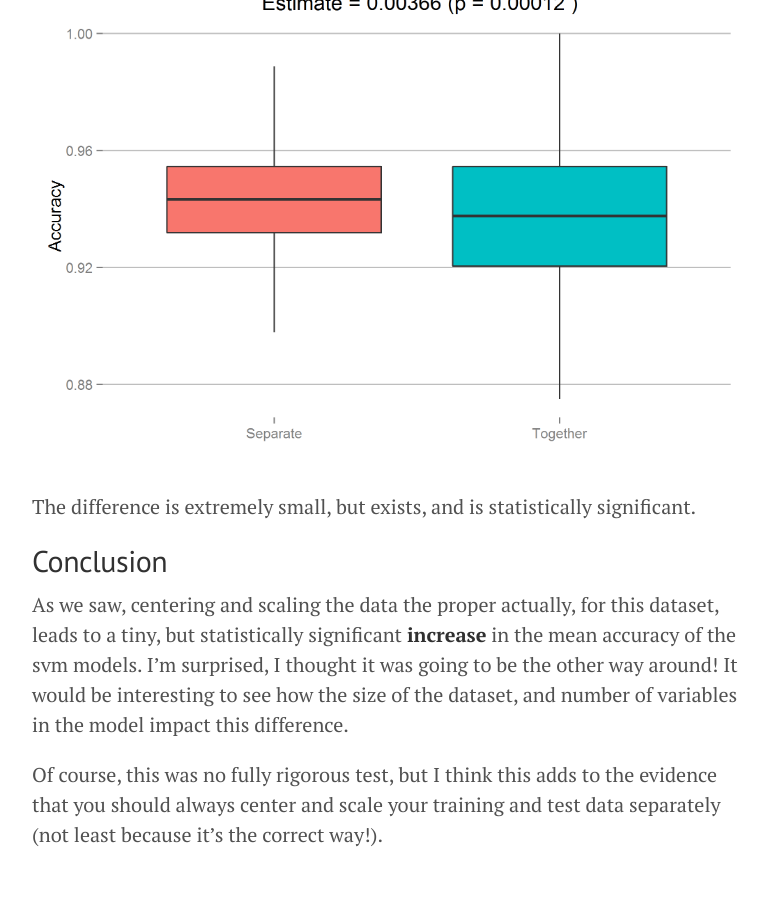
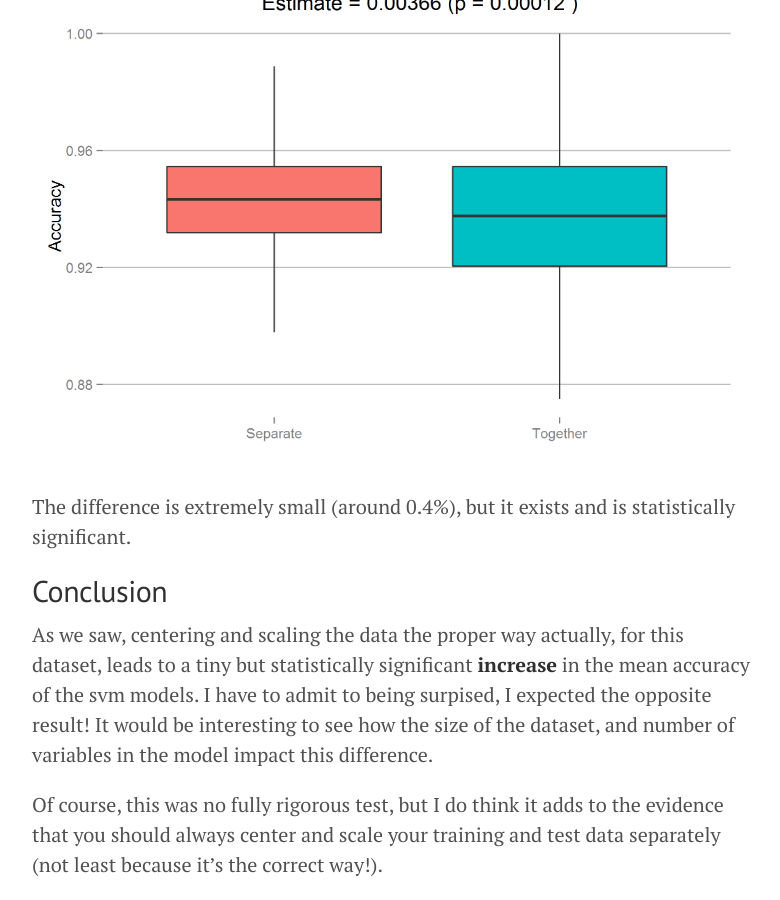
Before and after one commit to joelcarlson/joelcarlson.github.io, a Jekyll site: the page built from _posts/2015-08-18-CentreScale.md, in a window 1280 px wide and 900 px high, scrolled down 6585 px. Shown: the whole window, without its empty margins (248-1028 px from the left). Built offline with Jekyll 4.4.1, drawn with Linux system fonts in a browser that asks for light colours; Markdown is read by kramdown in place of the engine named in the settings; before the commit the page ends 7455 px from its top, so only the background shows below that.

Commit message:
Update 2015-08-18-CentreScale.md

```diff
--- a/_posts/2015-08-18-CentreScale.md
+++ b/_posts/2015-08-18-CentreScale.md
@@ -169,10 +169,11 @@ We can assess whether or not there is a difference in the mean accuracy between
 
 ![center](/figs/CentreScale/plot6.png)
 
-The difference is extremely small, but exists, and is statistically significant.
+The difference is extremely small (around 0.4%), but it exists and is statistically significant.
 
 ##Conclusion
 
-As we saw, centering and scaling the data the proper actually, for this dataset, leads to a tiny, but statistically significant **increase** in the mean accuracy of the svm models. I'm surprised, I thought it was going to be the other way around! It would be interesting to see how the size of the dataset, and number of variables in the model impact this difference.
+As we saw, centering and scaling the data the proper way actually, for this dataset, leads to a tiny but statistically significant **increase** in the mean accuracy of the svm models.
+I have to admit to being surpised, I expected the opposite result! It would be interesting to see how the size of the dataset, and number of variables in the model impact this difference.
 
-Of course, this was no fully rigorous test, but I think this adds to the evidence that you should always center and scale your training and test data separately (not least because it's the correct way!).
+Of course, this was no fully rigorous test, but I do think it adds to the evidence that you should always center and scale your training and test data separately (not least because it's the correct way!).
```
